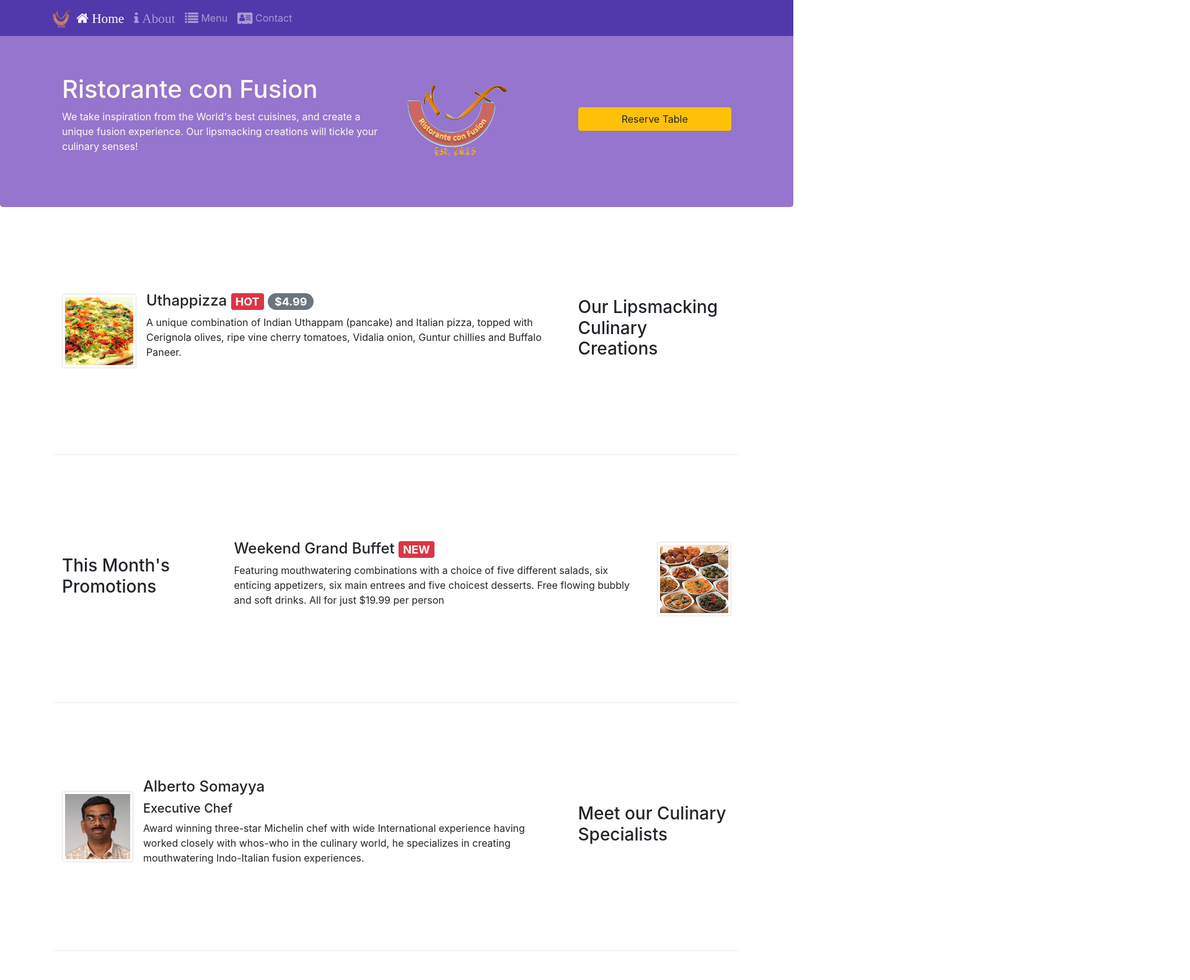
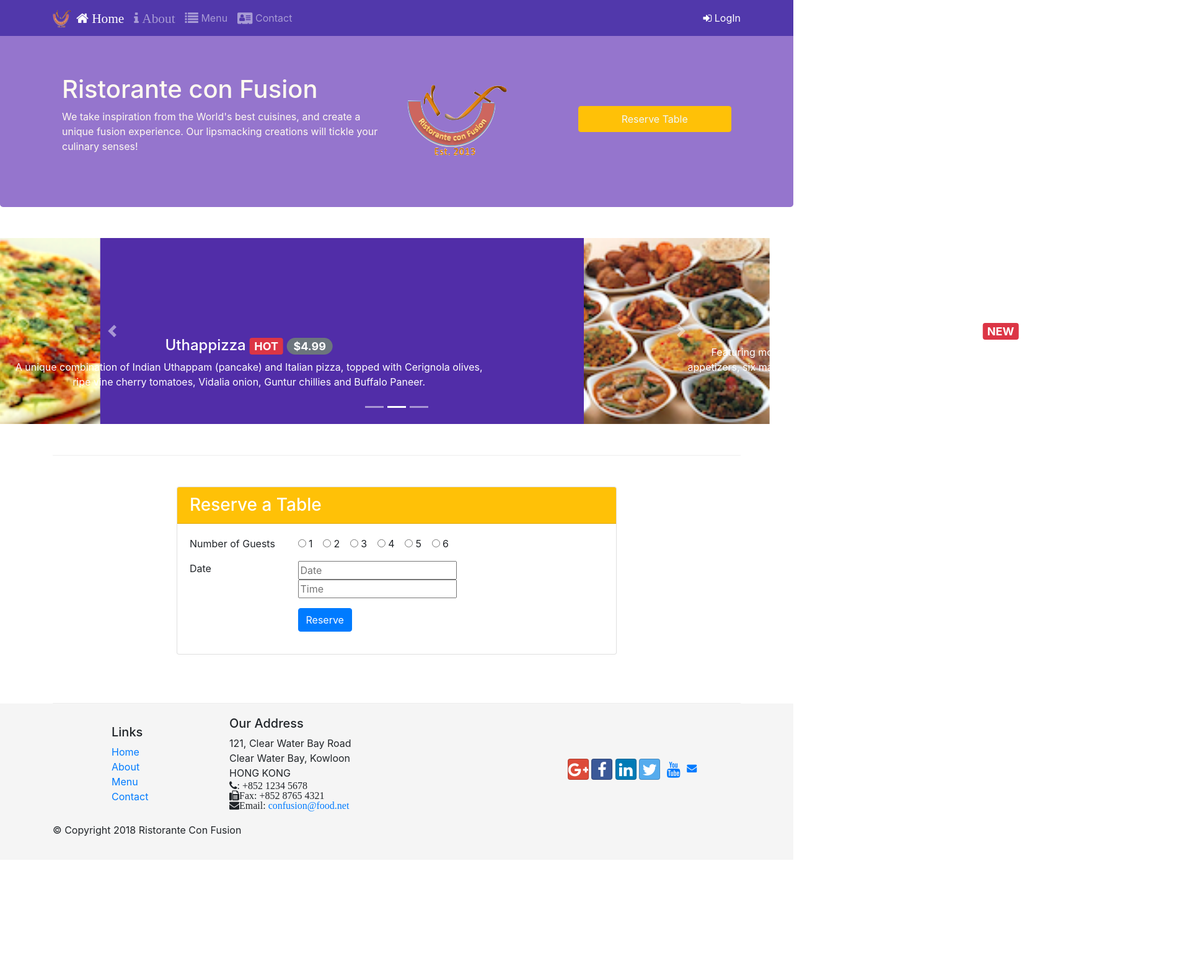
Before and after one commit to kartikBhanderi/bootstrap4, a website: page index.html in a window 1280 px wide. Shown: the top 1581 px of the page at 62% size, 1920 px wide, since content can reach past the window. After the commit the page ends 1387 px from the top, so only its background shows below. Drawn offline with nearby package versions, Linux system fonts and the light colour scheme; files whose address does not match are found by name.

Commit message:
carousel

```diff
--- a/css/styles.css
+++ b/css/styles.css
@@ -51,3 +51,20 @@ body
     border-bottom: 1px solid#ddd;
     padding: 10px;
 }
+
+.carousel{
+    background-color: #512da8;
+}
+
+.carousel-item
+{
+    height: 300px;
+}
+
+.carousel-item img
+{
+    position: absolute;
+    top: 0;
+    left: 0;
+    min-height: 300px;
+}
--- a/index.html
+++ b/index.html
@@ -42,10 +42,53 @@
                         <a class="nav-link" href="/contactus.html"> <span class="fa fa-address-card fa-lg"> </span> Contact </a>
                     </li>
                 </ul>
+                <span class="navbar-text">
+                    <a data-toggle="modal" data-target="#loginModal">
+                        <span class="fa fa-sign-in"></span> LogIn
+                    </a>
+                </span>
             </div>
 
         </div>
     </nav>
+
+    <div id="loginModal" class="modal fade" role="dialog">
+        <div class="modal-dialog modal-lg" role="content">
+            <div class="modal-content">
+                <div class="modal-header">
+                    <h4 class="modal-title"> LogIn </h4>
+                    <button type="button" class="close" data-dismiss="modal">
+                        &times;
+                    </button>
+                </div>
+                <div class="modal-body" >
+                    <form>
+                        <div class="form-row">
+                            <div class="form-group col-sm-4">
+                                    <label class="sr-only" for="exampleInputEmail3">Email address</label>
+                                    <input type="email" class="form-control form-control-sm mr-1" id="exampleInputEmail3" placeholder="Enter email">
+                            </div>
+                            <div class="form-group col-sm-4">
+                                <label class="sr-only" for="exampleInputPassword3">Password</label>
+                                <input type="password" class="form-control form-control-sm mr-1" id="exampleInputPassword3" placeholder="Password">
+                            </div>
+                            <div class="col-sm-auto">
+                                <div class="form-check">
+                                    <input class="form-check-input" type="checkbox">
+                                    <label class="form-check-label"> Remember me
+                                    </label>
+                                </div>
+                            </div>
+                        </div>
+                        <div class="form-row">
+                            <button type="button" class="btn btn-secondary btn-sm ml-auto" data-dismiss="modal">Cancel</button>
+                            <button type="submit" class="btn btn-primary btn-sm ml-1">Sign in</button>
+                        </div>
+                    </form>
+                </div>
+            </div>
+        </div>
+    </div>
 
     <header class="jumbotron">
         <div class="container">
@@ -58,8 +101,10 @@
                     <img src="/img/logo.png" class="img-fluid">
                 </div>
                 <div class="col-12 col-sm align-self-center">
-                    <a href="#reserve" >
-                        <button class="btn btn-warning btn-block"> Reserve Table</button>
+                    <a href="#reserve" role="button" class="btn btn-warning btn-block nav-link"
+                        data-toggle="tooltip" data-html="true" title="Or Call us at <br> <strong> +91 9601987898 </strong>"
+                        data-placement="bottom"
+                        style="color:aliceblue;"> Reserve Table</button>
                     </a>
                 </div>
             </div>
@@ -67,17 +112,59 @@
     </header>
 
     <div class="container">
-        <div class="row row-content align-items-center" >
+
+        <div class="row row-content">
+            <div class="col">
+                <div id="mycarousel" class="carousel slide" data-ride="carousel">
+                    <div class="caraousel-inner" role="listbox">
+
+                        <div class="carousel-item active">
+                            <img class="d-block img-fluid" src="img/uthappizza.png" alt="uthappizza">
+                            <div class="carousel-caption d-none d-sm-block">
+                                <h4>Uthappizza <span class="badge badge-danger">HOT</span> <span class="badge badge-pill badge-secondary">$4.99</span></h4>
+                                <p>A unique combination of Indian Uthappam (pancake) and Italian pizza, topped with Cerignola olives, ripe vine cherry tomatoes,
+                                    Vidalia onion, Guntur chillies and Buffalo Paneer.</p>
+                            </div>
+                        </div>
+
+                        <div class="carousel-item">
+                            <img class="img-fluid d-block " src="img/buffet.png" alt="buffet">
+                            <div class="carousel-caption d-none d-sm-block">
+                                <h4>Weekend Grand Buffet    <span class="badge badge-danger"> NEW </span></h4>
+                                <p class="d-none d-sm-block">Featuring mouthwatering combinations with a choice of five different salads, six enticing appetizers, six main entrees and five choicest desserts. Free flowing bubbly and soft drinks. All for just $19.99 per person </p>
+                            </div>
+                        </div>
+
+                        <div class="carousel-item">
+                            <img class="img-fluid d-block" src="img/alberto.png" alt="alberto">
+                            <div class="carousel-caption d-none d-sm-block">
+                                <h4 class="mt-0">Alberto Somayya</h4>
+                                <h5>Executive Chef</h5>
+                                <p class="d-none d-sm-block">Award winning three-star Michelin chef with wide International experience having worked closely with whos-who in the culinary world, he specializes in creating mouthwatering Indo-Italian fusion experiences. </p>
+                            </div>
+                        </div>
+                    </div>
+                    <ol class="carousel-indicators">
+                        <li data-target="#mycarousel" data-slide-to="0" class="active"></li>
+                        <li data-target="#mycarousel" data-slide-to="1"></li>
+                        <li data-target="#mycarousel" data-slide-to="2"></li>
+                    </ol>
+                    <a class="carousel-control-prev" href="#mycarousel" role="button" data-slide="prev">
+                        <span class="carousel-control-prev-icon"></span>
+                    </a>
+                    <a class="carousel-control-next" href="#mycarousel" role="button" data-slide="next">
+                        <span class="carousel-control-next-icon"></span>
+                    </a>
+                </div>
+            </div>
+        </div>
+
+        <!-- <div class="row row-content align-items-center" >
             <div class="col-12 col-sm-4 order-sm-last col-md-3">
                 <h3>Our Lipsmacking Culinary Creations</h3>
             </div>
             <div class="col col-sm order-sm-first col-md">
                 <div class="media">
-                    <img class="d-flex mr-3 align-self-center img-thumbnail" src="/img/uthappizza.png" alt="uthappizza">
-                    <div class="media-body ">
-                        <h4 class="mt-0">Uthappizza <span class="badge badge-danger">HOT</span> <span class="badge badge-pill badge-secondary">$4.99</span></h4>
-                        <p class="d-none d-sm-block">A unique combination of Indian Uthappam (pancake) and Italian pizza, topped with Cerignola olives, ripe vine cherry tomatoes, Vidalia onion, Guntur chillies and Buffalo Paneer.</p>
-                    </div>
                 </div>
             </div>
         </div>
@@ -89,11 +176,6 @@
             </div>
             <div class="col col-sm col-md">
                 <div class="media">
-                    <div class="media-body">
-                        <h4 class="mt-0">Weekend Grand Buffet    <span class="badge badge-danger"> NEW </span></h4>
-                        <p class="d-none d-sm-block">Featuring mouthwatering combinations with a choice of five different salads, six enticing appetizers, six main entrees and five choicest desserts. Free flowing bubbly and soft drinks. All for just $19.99 per person </p>
-                    </div>
-                    <img src="/img/buffet.png" alt="buffet" class="d-flex ml-3 align-self-center img-thumbnail">
                 </div>
             </div>
         </div>
@@ -106,19 +188,16 @@
                 <div class="media">
                     <img src="/img/alberto.png" alt="alberto" class="d-flex mr-3 align-self-center img-thumbnail">
                     <div class="media-body">
-                        <h4 class="mt-0">Alberto Somayya</h4>
-                        <h5>Executive Chef</h5>
-                        <p class="d-none d-sm-block">Award winning three-star Michelin chef with wide International experience having worked closely with whos-who in the culinary world, he specializes in creating mouthwatering Indo-Italian fusion experiences. </p>
                     </div>
                 </div>
             </div>
-        </div>
+        </div> -->
 
         <div class="row row-content">
             <div class="col-12 offset-sm-2 col-sm-8">
-                <div class="card">
-                    <h3 class="card-header text-white" style="background-color: rgb(179, 179, 4)"> Reserve a Table </h3>
-                    <div class="card-body" id="reserve">
+                <div class="card" id="reserve">
+                    <h3 class="card-header text-white bg-warning"> Reserve a Table </h3>
+                    <div class="card-body">
                         <form>
                             <div class="row form-group">
 
@@ -148,6 +227,11 @@
                                     <div class="form-check-inline">
                                         <label class="form-check-label">
                                             <input type="radio" name="no" value="5"> 5
+                                        </label>
+                                    </div>
+                                    <div class="form-check-inline">
+                                        <label class="form-check-label">
+                                            <input type="radio" name="no" value="6"> 6
                                         </label>
                                     </div>
                                 </div>
@@ -222,6 +306,12 @@
     <script src="node_modules/popper.js/dist/umd/popper.min.js"></script>
     <script src="node_modules/bootstrap/dist/js/bootstrap.min.js"></script>
 
+    <script>
+        $(document).ready(function(){
+            $('[data-toggle="tooltip"]').tooltip();
+        });
+    </script>
+
 </body>
 
 </html>
```
